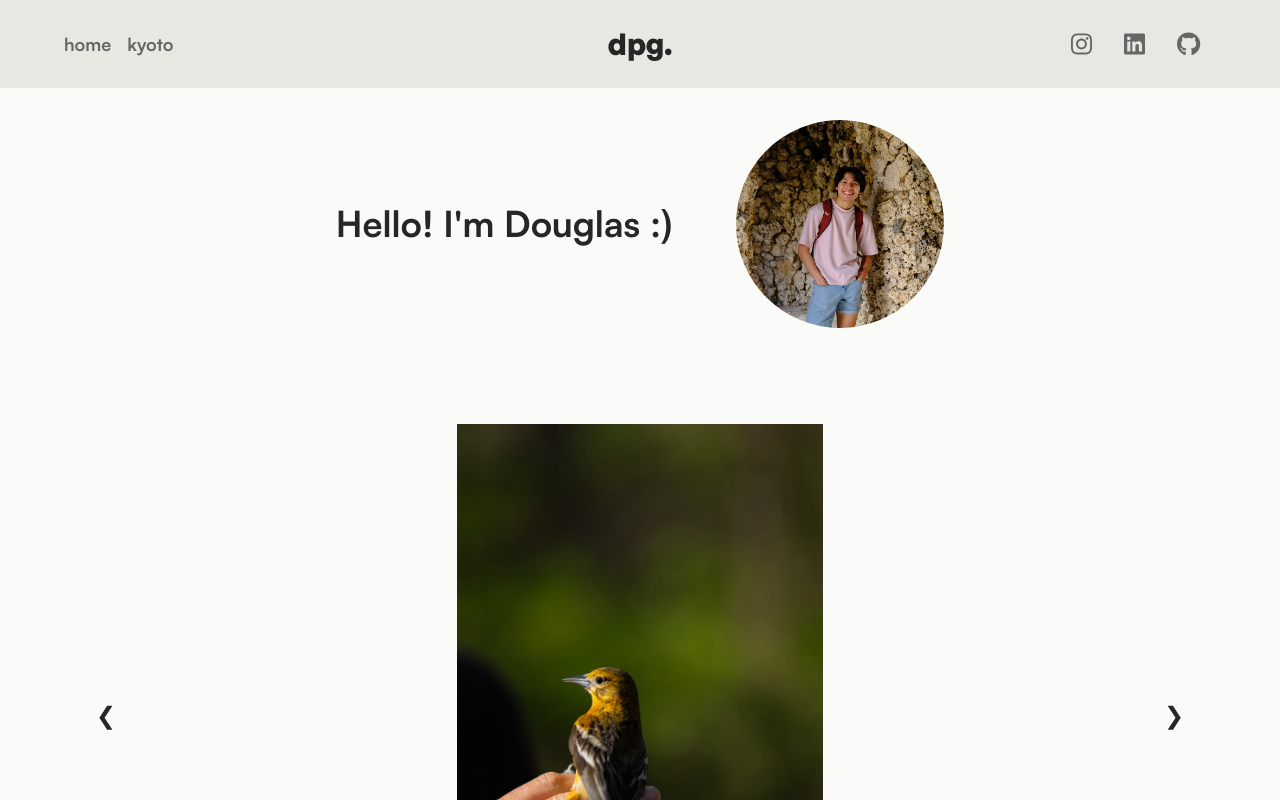
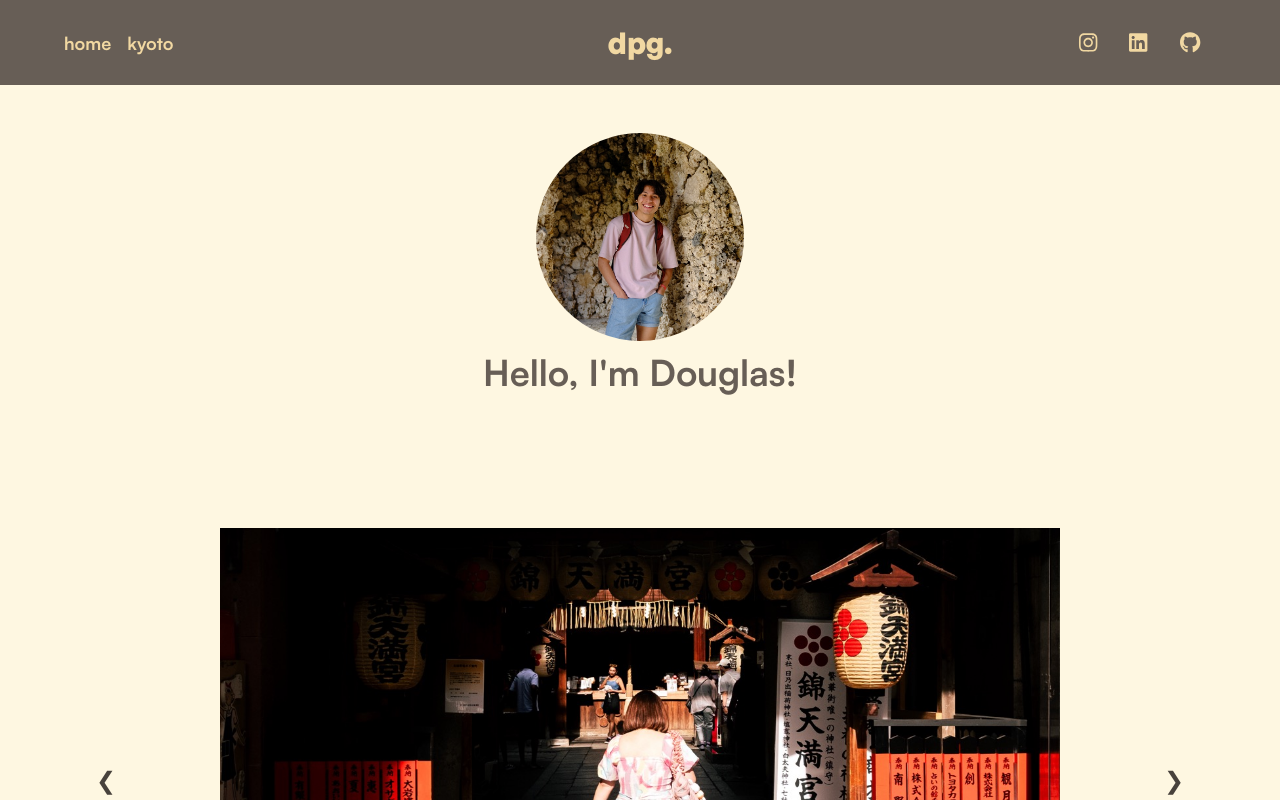
Before and after one commit to douglaspjg/photo-website-next, a Next.js app: page / in a window 1280 px wide. Shown: the top 800 px of the page. Built offline with nearby package versions, Linux system fonts and the light colour scheme.

Commit message:
ui changes

```diff
--- a/app/globals.css
+++ b/app/globals.css
@@ -4,7 +4,7 @@
 
 
 body {
-  @apply bg-primary text-main-black antialiased font-satoshi font-medium;
+  @apply bg-first-beige text-third-grey antialiased font-satoshi font-medium;
 }
 
 .kyoto-paragraph {
@@ -12,15 +12,15 @@ body {
 }
 
 .anim {
-  @apply transition ease-in-out hover:-translate-y-1 hover:scale-110 hover:text-[#B6D89B];
+  @apply transition ease-in-out hover:-translate-y-1 hover:scale-110 hover:text-second-beige;
 }
 
 .anim-darker {
-  @apply transition ease-in-out hover:-translate-y-1 hover:scale-110 hover:text-[#9cb984];
+  @apply transition ease-in-out hover:-translate-y-1 hover:scale-110 hover:text-fourth-beige;
 }
 
 .kyoto-footer-p {
-  @apply text-sm m-0 text-center font-sourceCodePro font-normal text-[#666666];
+  @apply text-sm m-0 text-center font-sourceCodePro font-normal text-second-beige;
 }
 
 * {
--- a/app/page.tsx
+++ b/app/page.tsx
@@ -5,13 +5,15 @@ import Image from "next/image";
 export default function Home() {
     return (
         <div>
-            <div className="flex overflow-auto text-4xl p-8 text-center w-full items-center justify-center font-semibold">
-                <div className="mr-16">Hello! I'm Douglas :)</div>
+            <div className="flex flex-col overflow-auto text-4xl p-8 text-center w-full items-center justify-center font-semibold">
                 <img
                     src="/images/Viscaya.jpeg"
-                    className="aspect-square object-cover rounded-full h-52"
+                    className="aspect-square object-cover rounded-full h-52 mb-3"
                     alt=""
                 />
+                <div className="text-second-grey text-center">
+                    Hello, I'm Douglas!
+                </div>
             </div>
             <Carousel />
         </div>
--- a/components/carousel.tsx
+++ b/components/carousel.tsx
@@ -29,7 +29,7 @@ const Carousel: React.FC = () => {
             {/* Previous Button */}
             <button
                 onClick={() => handleClick(-1)}
-                className="mr-2 text-2xl w-auto px-24 anim  h-[550px]"
+                className="mr-2 text-2xl w-auto px-24 anim-darker h-[550px]"
             >
                 &#10094;
             </button>
@@ -55,7 +55,7 @@ const Carousel: React.FC = () => {
                 </div>
 
                 {/* Image Counter */}
-                <div className="absolute bottom-[-3rem] bg-slate-50/50 rounded-md px-4 py-1 text-sm mt-6 z-100">
+                <div className="absolute bottom-[-3rem] rounded-md px-4 py-1 text-sm mt-6 z-100">
                     {`${imageindex + 1} / ${imagesLen}`}
                 </div>
             </div>
@@ -63,7 +63,7 @@ const Carousel: React.FC = () => {
             {/* Next Button */}
             <button
                 onClick={() => handleClick(1)}
-                className="ml-2 text-2xl w-auto px-24 anim h-[550px]"
+                className="ml-2 text-2xl w-auto px-24 anim-darker h-[550px]"
             >
                 &#10095;
             </button>
--- a/components/kyoto/footer/index.tsx
+++ b/components/kyoto/footer/index.tsx
@@ -1,8 +1,8 @@
 export default function Footer() {
     return (
-        <div className="flex justify-around items-center bg-[#E8E8E2] bottom-0 shrink-0 p-8">
+        <div className="flex justify-around items-center bg-second-grey bottom-0 shrink-0 p-8">
             <div id="foot-left" className="flex flex-col items-center">
-                <h3 className="font-sourceCodePro font-bold p-2 text-[#666666] text-center text-xl anim-darker">
+                <h3 className="font-sourceCodePro font-bold p-2 text-second-beige text-center text-xl anim-darker">
                     Douglas Pineda Gutierrez
                 </h3>
                 <p className="kyoto-footer-p">Williams College | Summer 2023</p>
--- a/components/kyoto/paragraphs/index.tsx
+++ b/components/kyoto/paragraphs/index.tsx
@@ -1,6 +1,6 @@
 export default function Paragraphs() {
     return (
-        <div className="p-8">
+        <div className="p-16">
             <h2 className="font-generalSans font-bold text-3xl mb-8">
                 modernism and tradition in kyoto
             </h2>
--- a/components/navbar.tsx
+++ b/components/navbar.tsx
@@ -11,17 +11,16 @@ import { faBold } from "@fortawesome/free-solid-svg-icons";
 
 const Navbar: React.FC = () => {
     return (
-        <div className="bg-[#E8E8E3]">
-            <nav className="flex relative justify-between align-center w-full pl-16 pr-16 p-4 font-satoshi pt-4 bg-[#E8E8E3]">
+        <div className="bg-second-grey mb-4">
+            <nav className="flex relative justify-between align-center w-full pl-16 pr-16 p-4 font-satoshi pt-4">
                 {/*******************************************************************************/}
                 {/********************************** Left side **********************************/}
                 {/*******************************************************************************/}
                 <div className="flex gap-4 font-bold text-lg mt-auto mb-auto">
-                    <Link href="/" className="text-main-grey anim">
-                        {" "}
-                        home{" "}
+                    <Link href="/" className="text-third-beige anim">
+                        home
                     </Link>
-                    <Link href="/kyoto" className="text-main-grey anim">
+                    <Link href="/kyoto" className="text-third-beige anim">
                         {" "}
                         kyoto{" "}
                     </Link>
@@ -33,7 +32,7 @@ const Navbar: React.FC = () => {
                     href=""
                     className="flex justify-center my-auto absolute top-1/2 left-1/2 transform -translate-x-1/2 -translate-y-1/2"
                 >
-                    <p className="font-generalSans font-bold text-3xl anim">
+                    <p className="font-generalSans font-bold text-3xl anim text-third-beige">
                         dpg.
                     </p>
                 </a>
@@ -45,7 +44,7 @@ const Navbar: React.FC = () => {
                         href="https://www.instagram.com/douglaspjg"
                         target="_blank"
                         rel="noopener noreferrer"
-                        className="p-4 text-main-grey anim"
+                        className="p-4 text-third-beige text-sm anim"
                     >
                         <FontAwesomeIcon icon={faInstagram} size="xl" />
                     </a>
@@ -53,7 +52,7 @@ const Navbar: React.FC = () => {
                         href="https://www.linkedin.com/in/douglas-pineda-gutierrez-754831268/"
                         target="_blank"
                         rel="noopener noreferrer"
-                        className="p-4 text-main-grey anim"
+                        className="p-4 text-third-beige text-sm anim"
                     >
                         <FontAwesomeIcon icon={faLinkedin} size="xl" />
                     </a>
@@ -61,7 +60,7 @@ const Navbar: React.FC = () => {
                         href="https://github.com/douglaspjg"
                         target="_blank"
                         rel="noopener noreferrer"
-                        className="p-4 text-main-grey anim"
+                        className="p-4 text-third-beige text-sm anim"
                     >
                         <FontAwesomeIcon icon={faGithub} size="xl" />
                     </a>
--- a/portfolio-images.json
+++ b/portfolio-images.json
@@ -1,5 +1,8 @@
 {
     "images": [
+        {
+            "path":"/images/portfolio/TeramachiJinjaCrop1.jpeg"
+        },
         {
             "path":"/images/portfolio/Bird.jpeg"
         },
@@ -88,9 +91,6 @@
             "path":"/images/portfolio/SlimyRock.jpeg"
         },
         {
-            "path":"/images/portfolio/TeramachiJinjaCrop1.jpeg"
-        },
-        {
             "path":"/images/portfolio/UtaCoffee1.jpeg"
         },
         {
--- a/tailwind.config.ts
+++ b/tailwind.config.ts
@@ -16,10 +16,16 @@ const config: Config = {
     },
     extend: {
       colors: {
-        "primary": ' #FAFAF9',
-        "main-black": '#262626',
-        "main-grey": '#666666',
-        "accent" : '#B6D89B'
+        "first-green": ' #ccd5ae',
+        "second-green": '#e9edc9',
+        "first-beige": '#FEF7E1',
+        "second-beige" : '#faedcd',
+        "third-beige" : '#F1D8A2',
+        "fourth-beige" : '#d4a373',
+        "fifth-beige" : '#C3803C',
+        "first-grey" : '#cdc5b4',
+        "second-grey" : '#675E56',
+        "third-grey" : '#48423C',
       }
     },
   },
```
